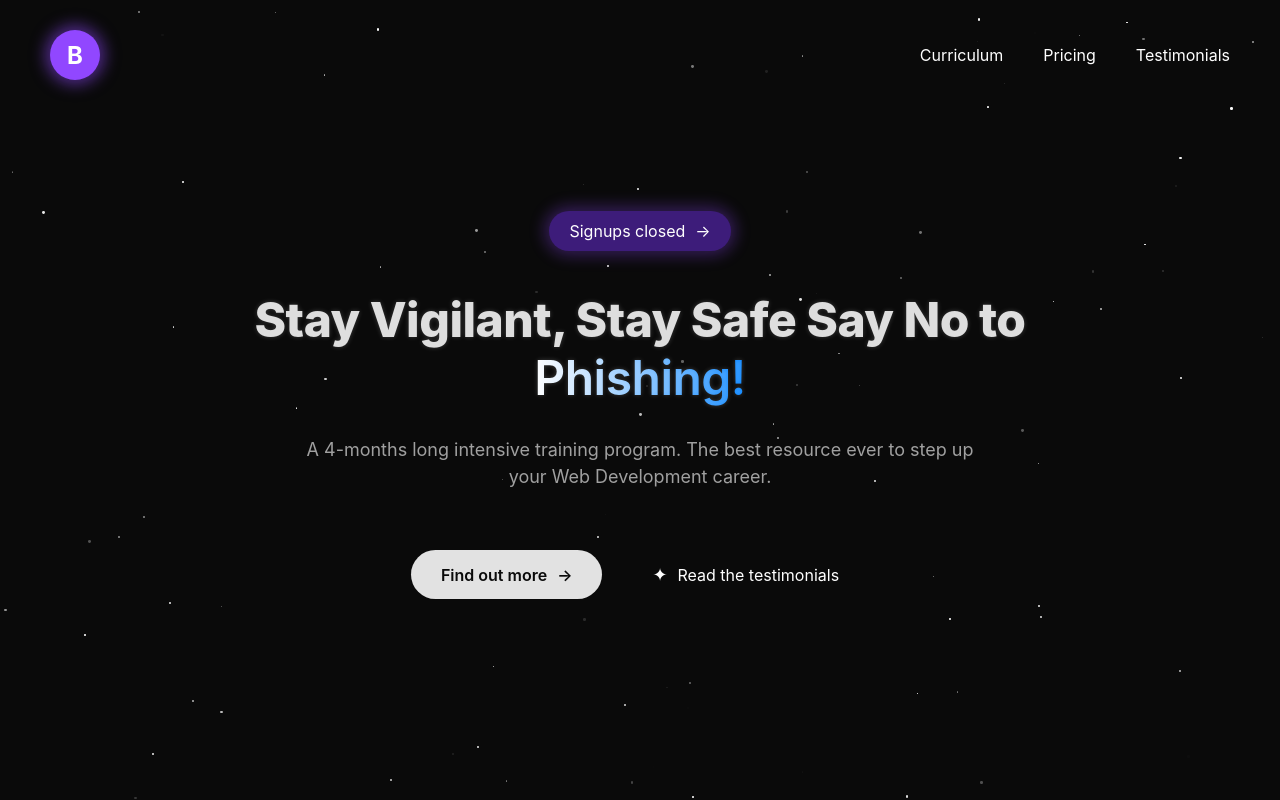
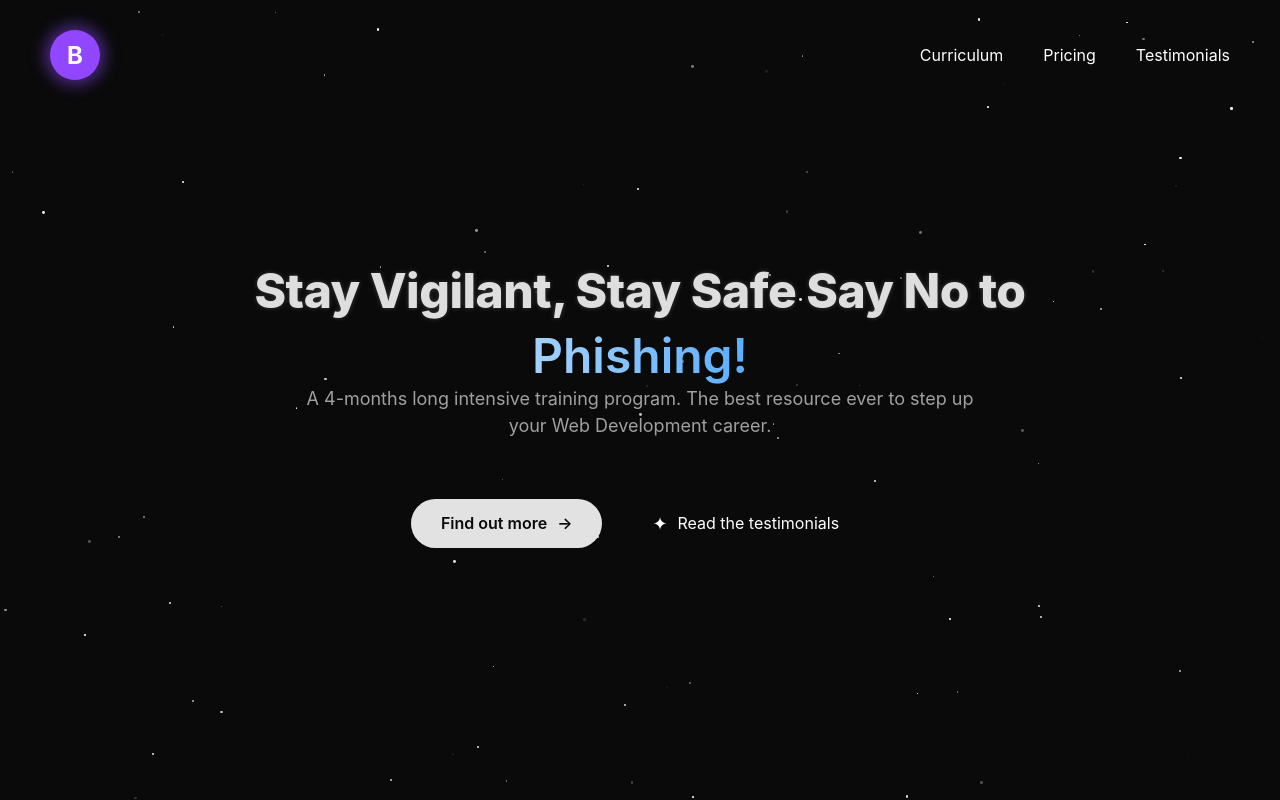
Before and after one commit to DivyanshTulsiani/FishGaurdLP, a plain HTML site: page index.html in a window 1280 px wide. Drawn offline with Linux system fonts and the light colour scheme.

Commit message:
ui updated again

```diff
--- a/index.html
+++ b/index.html
@@ -23,13 +23,17 @@
     </header>
 
     <main>
-        <div class="status-banner">
+        <!-- <div class="status-banner">
             <button class="status-button">Signups closed <span class="arrow">→</span></button>
-        </div>
+        </div> -->
 
         <div class="hero">
             <div class="mainheading">
-                Stay Vigilant, Stay Safe Say No to<span class="innerheading"> Phishing! </span>
+                Stay Vigilant, Stay Safe Say No to
+            </div>
+            <div class="innerheading"> Phishing! </div>
+            <div>
+
             </div>
             <p class="subtitle">A 4-months long intensive training program. The best resource ever to step up your Web Development career.</p>
         </div>
--- a/styles.css
+++ b/styles.css
@@ -138,16 +138,17 @@ main {
 }
 
 .mainheading {
-  font-size: 48px;
+  font-size: 3rem;
   font-weight: 800;
   line-height: 1.2;
-  margin-bottom: 30px;
+  margin-bottom: 0.4rem;
   letter-spacing: -0.5px;
   color: #dedede;
   text-shadow: 0 0 5px rgba(255, 255, 255, 0.2);
 }
 
 .innerheading{
+  font-size: 3rem;
   background: linear-gradient(to right, #fff, #0081ff);
   -webkit-text-fill-color: transparent;
   -webkit-background-clip: text;
```
